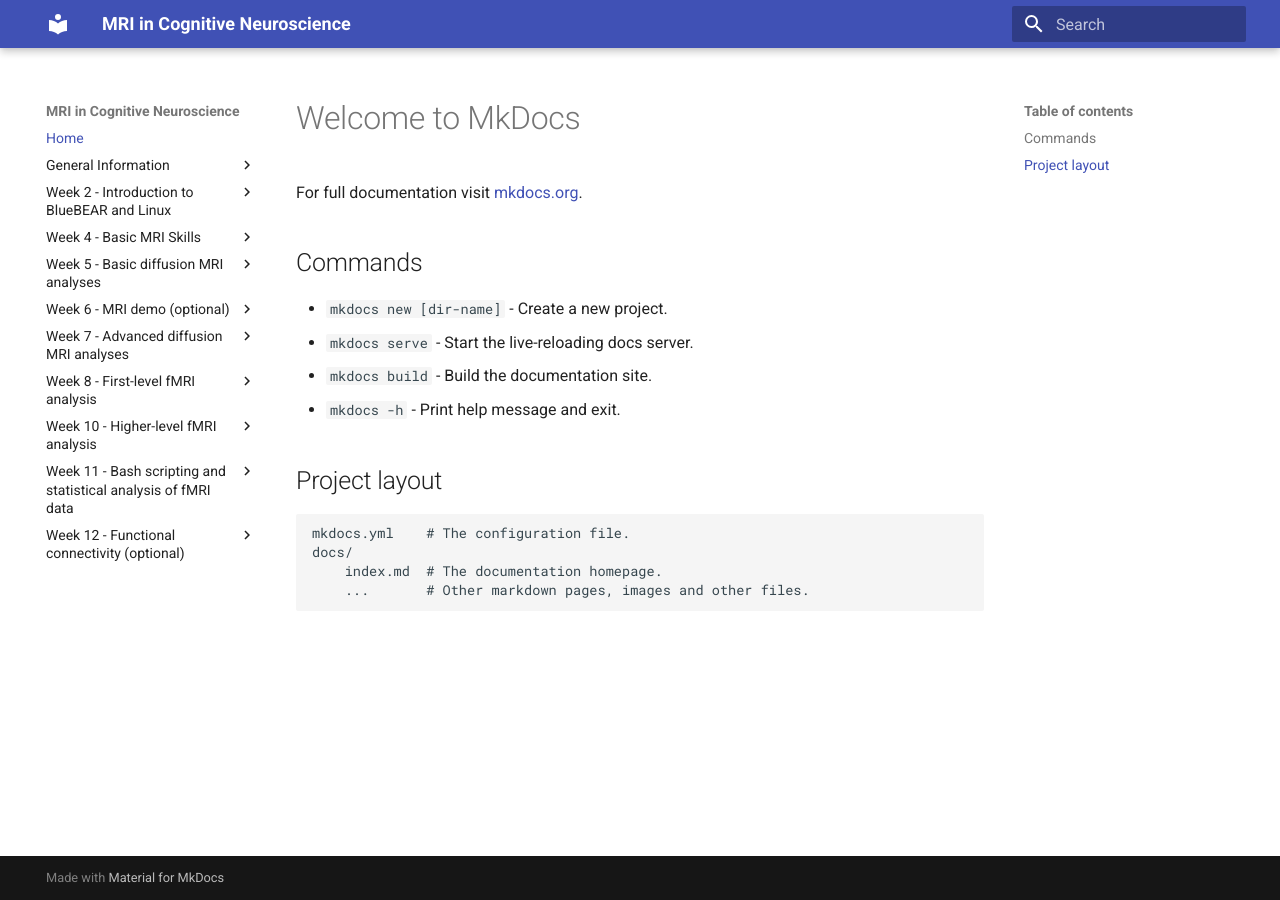
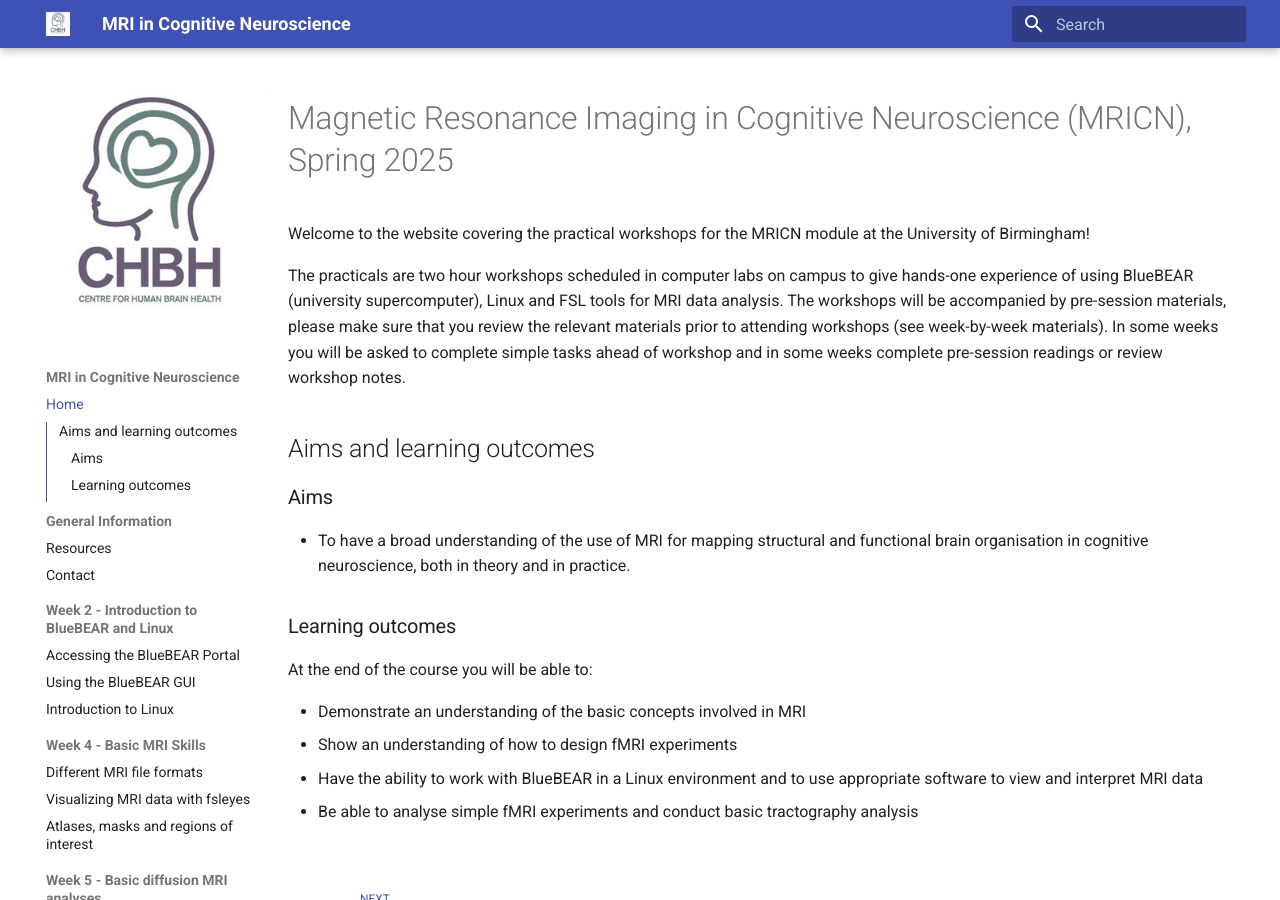
Before and after one commit to chbh-opensource/mri-on-bear-edu, an MkDocs documentation site: the page built from docs/index.md, in a window 1280 px wide and 900 px high. Built offline with MkDocs 1.6.1 and Material for MkDocs 9.7.7, drawn with Linux system fonts in a browser that asks for light colours; some of the changed text lies outside the part shown.

Commit message:
created mkdocs mricn basic structure

```diff
--- a/docs/index.md
+++ b/docs/index.md
@@ -1,17 +1,18 @@
-# Welcome to MkDocs
+# Magnetic Resonance Imaging in Cognitive Neuroscience (MRICN), Spring 2025
 
-For full documentation visit [mkdocs.org](https://www.mkdocs.org).
+Welcome to the website covering the practical workshops for the MRICN module at the University of Birmingham!
 
-## Commands
+The practicals are two hour workshops scheduled in computer labs on campus to give hands-one experience of using BlueBEAR (university supercomputer), Linux and FSL tools for MRI data analysis. The workshops will be accompanied by pre-session materials, please make sure that you review the relevant materials prior to attending workshops (see week-by-week materials). In some weeks you will be asked to complete simple tasks ahead of workshop and in some weeks complete pre-session readings or review workshop notes.
 
-* `mkdocs new [dir-name]` - Create a new project.
-* `mkdocs serve` - Start the live-reloading docs server.
-* `mkdocs build` - Build the documentation site.
-* `mkdocs -h` - Print help message and exit.
+## Aims and learning outcomes
 
-## Project layout
+### Aims
+* To have a broad understanding of the use of MRI for mapping structural and functional brain organisation in cognitive neuroscience, both in theory and in practice.
 
-    mkdocs.yml    # The configuration file.
-    docs/
-        index.md  # The documentation homepage.
-        ...       # Other markdown pages, images and other files.
+### Learning outcomes
+At the end of the course you will be able to:
+
+* Demonstrate an understanding of the basic concepts involved in MRI
+* Show an understanding of how to design fMRI experiments
+* Have the ability to work with BlueBEAR in a Linux environment and to use appropriate software to view and interpret MRI data
+* Be able to analyse simple fMRI experiments and conduct basic tractography analysis
--- /dev/null
+++ b/docs/stylesheets/extra.css
@@ -0,0 +1,58 @@
+.md-content__inner {
+    padding-bottom: 4rem; /* Add space for the navigation buttons */
+}
+
+.md-footer-nav {
+    background-color: white;
+    color: var(--md-primary-fg-color);
+    padding: 1rem 0.8rem;
+    margin-top: 2rem;
+}
+
+.md-footer-nav__inner {
+    display: flex;
+    justify-content: space-between;
+    max-width: 61rem;
+    margin: 0 auto;
+}
+
+.md-footer-nav__link {
+    display: flex;
+    flex-direction: column;
+    align-items: flex-start;
+    text-decoration: none;
+    color: var(--md-primary-fg-color);
+    padding: 0.25rem 0.5rem;
+    border: none;
+    background: none;
+    font-size: 0.8rem; /* Reduced font size */
+}
+
+.md-footer-nav__link:hover {
+    color: var(--md-accent-fg-color);
+}
+
+.md-footer-nav__direction {
+    font-size: 0.6rem;
+    text-transform: uppercase;
+    margin-bottom: 0.1rem;
+}
+
+.md-footer-nav__title {
+    font-weight: bold;
+}
+
+.md-footer-nav__link--next {
+    align-items: flex-end;
+    text-align: right;
+}
+
+.md-nav__logo {
+    text-align: center;
+    padding: 10px 0;
+}
+
+.md-nav__logo img {
+    max-width: 100%;
+    height: auto;
+}
--- a/mkdocs.yml
+++ b/mkdocs.yml
@@ -1,6 +1,19 @@
 site_name: MRI in Cognitive Neuroscience
 theme:
   name: material
+  custom_dir: overrides
+  logo: assets/images/chbh_logo.jpg
+  favicon: assets/images/chbh_logo.jpg
+  features:
+    - navigation.top
+    - toc.integrate
+    - navigation.sections
+
+extra:
+  generator: false
+
+extra_css:
+  - stylesheets/extra.css
 
 nav:
   - Home: index.md
--- /dev/null
+++ b/overrides/main.html
@@ -0,0 +1,42 @@
+{% extends "base.html" %}
+
+{% block site_nav %}
+<nav class="md-nav md-nav--primary" aria-label="{{ lang.t('nav.title') }}">
+  <div class="md-nav__logo">
+    <img src="{{ config.theme.logo | url }}" alt="{{ config.site_name }}">
+  </div>
+  {{ super() }}
+</nav>
+{% endblock %}
+
+{% block content %}
+{{ super() }}
+
+{% if page.next_page or page.previous_page %}
+    <nav class="md-footer-nav md-grid" aria-label="Footer">
+      <div class="md-footer-nav__inner">
+        {% if page.previous_page %}
+          <a href="{{ page.previous_page.url | url }}" class="md-footer-nav__link md-footer-nav__link--prev">
+            <span class="md-footer-nav__direction">
+              Previous
+            </span>
+            <div class="md-footer-nav__title">
+              {{ page.previous_page.title }}
+            </div>
+          </a>
+        {% endif %}
+        {% if page.next_page %}
+          <a href="{{ page.next_page.url | url }}" class="md-footer-nav__link md-footer-nav__link--next">
+            <span class="md-footer-nav__direction">
+              Next
+            </span>
+            <div class="md-footer-nav__title">
+              {{ page.next_page.title }}
+            </div>
+          </a>
+        {% endif %}
+      </div>
+    </nav>
+{% endif %}
+
+{% endblock %}
```
Also changed, not shown: README.md (added, +48 -0 lines), contributing.md (added, +147 -0 lines), docs/assets/images/chbh_logo.jpg (added), 1 other file.
